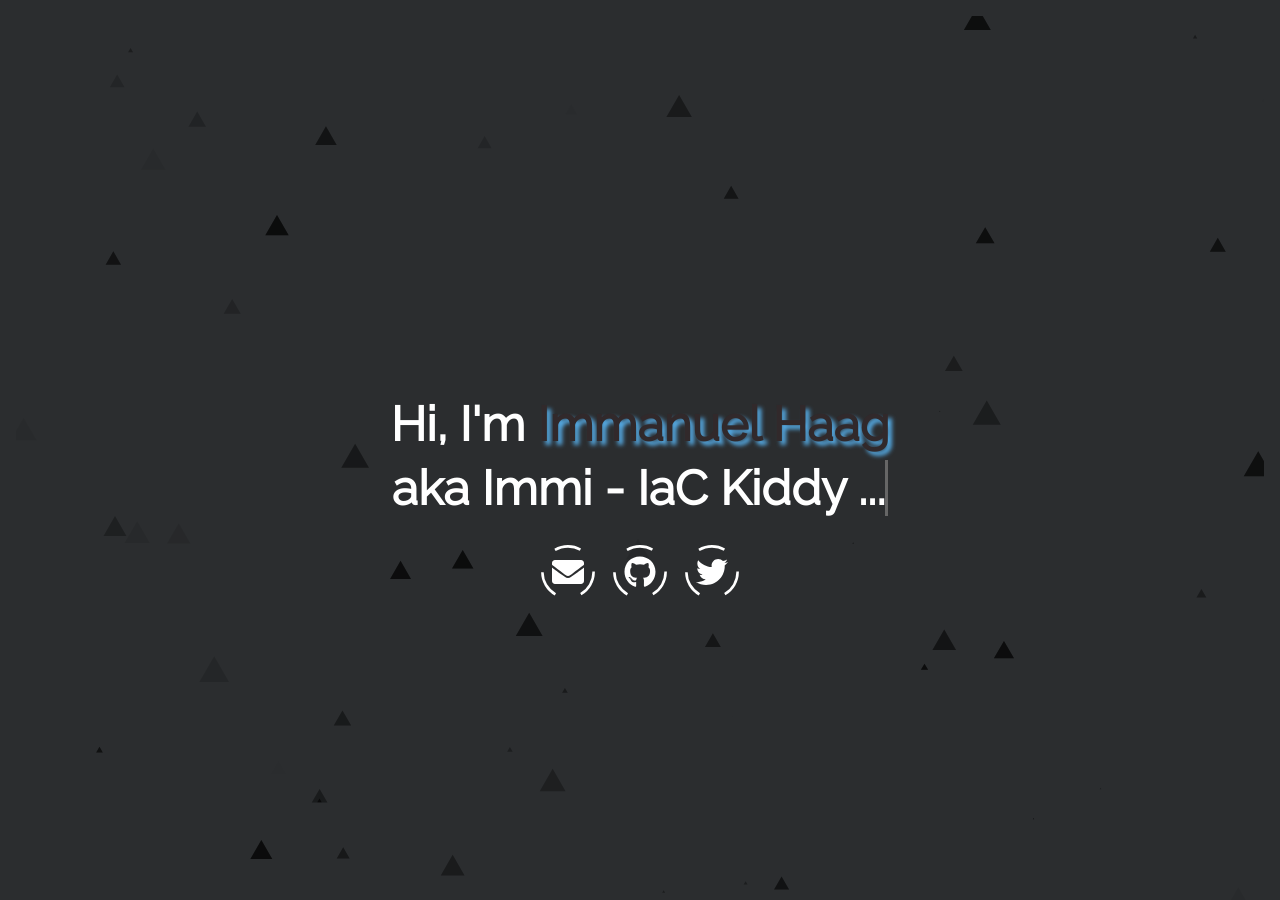
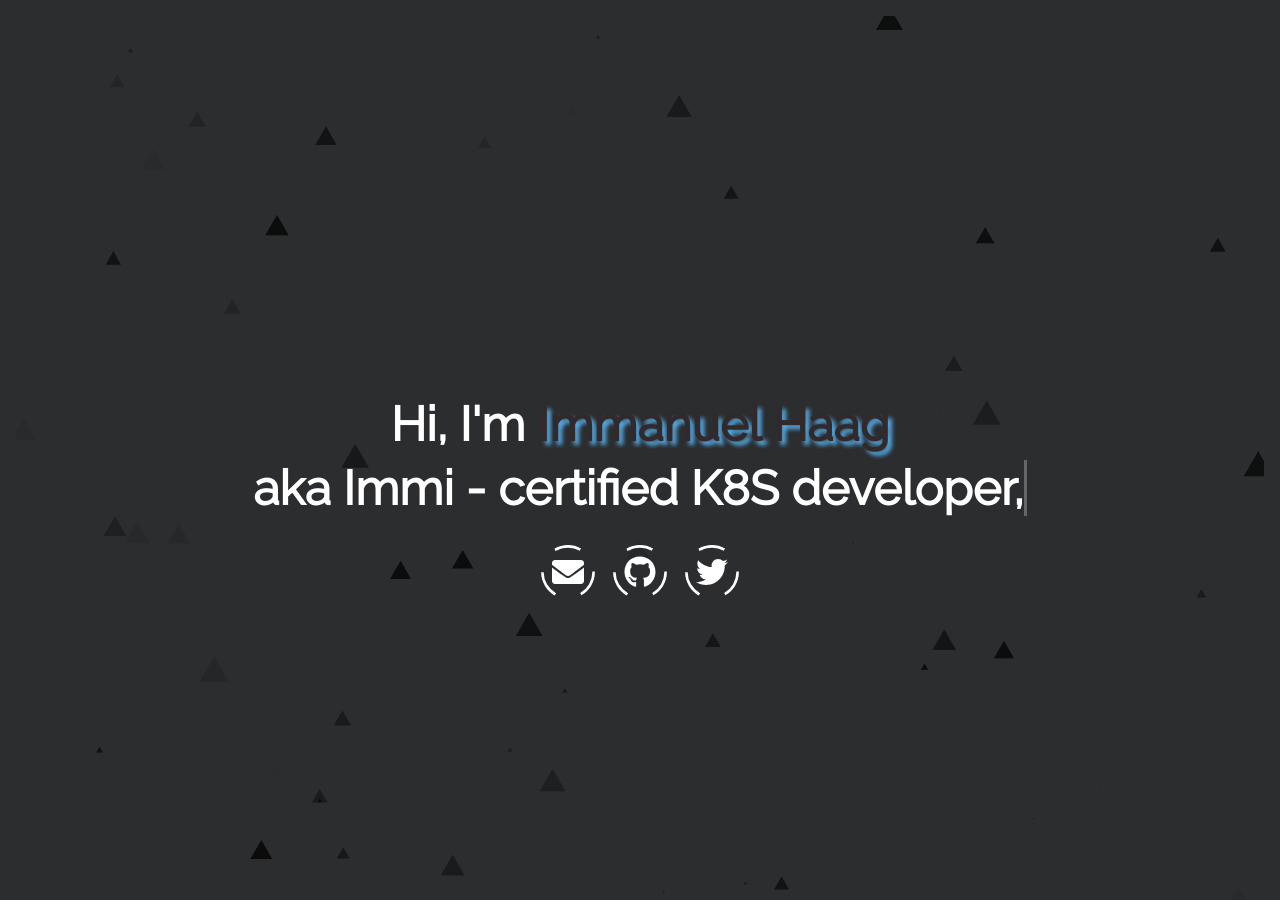
Before and after one commit to immae1/immae1.github.io, a Jekyll site: the page built from index.html, in a window 1280 px wide and 900 px high. Built offline with Jekyll 4.4.1, drawn with Linux system fonts in a browser that asks for light colours.

Commit message:
Update _config.yml

```diff
--- a/_config.yml
+++ b/_config.yml
@@ -14,7 +14,7 @@ baseurl: ""
 username: Immanuel Haag
 # typing_text: This will be typed before 'scroll down for more'.
 # > set this to your job title, e.g. Fullstack Developer
-typing_text: aka Immi - IaC Kiddy ...
+typing_text: aka Immi - certified K8S developer, IaC Kiddy and container enthusiast
 # email: Your E-Mail address for the email button.
 email: haag@immanuel@web[-dot-]de
 # For every social button you want to display, set your username or userid
```
